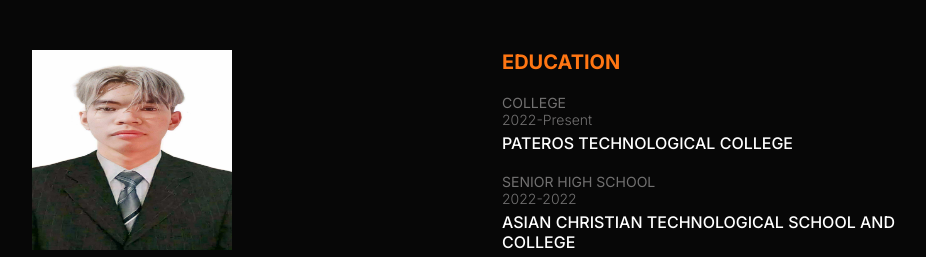
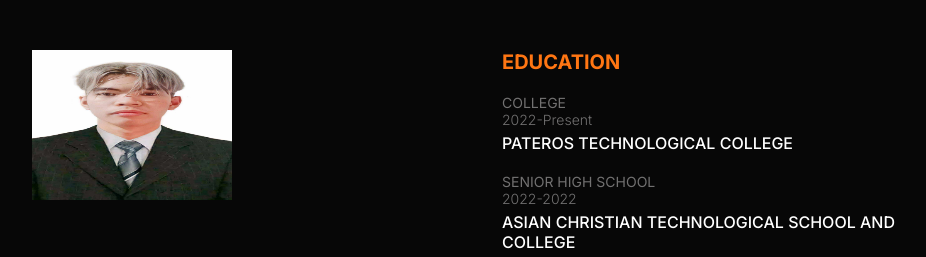
Before and after one commit to Villcon/Villcon-Arizala, a plain HTML site: page index.html in a window 1280 px wide. Shown: the top 257 px of the page, without its empty margins (158-1084 px from the left). Drawn offline with nearby package versions, Linux system fonts and the light colour scheme.

Commit message:
change img size

```diff
--- a/style.css
+++ b/style.css
@@ -40,6 +40,12 @@ svg {
 	height: 100%;
 	width: 100%;
 }
+
+.sec1_profileImg img {
+   height: 150px;
+   width: 200px;;
+}
+
 a {
 	text-decoration: none;
 	color: white;
```
